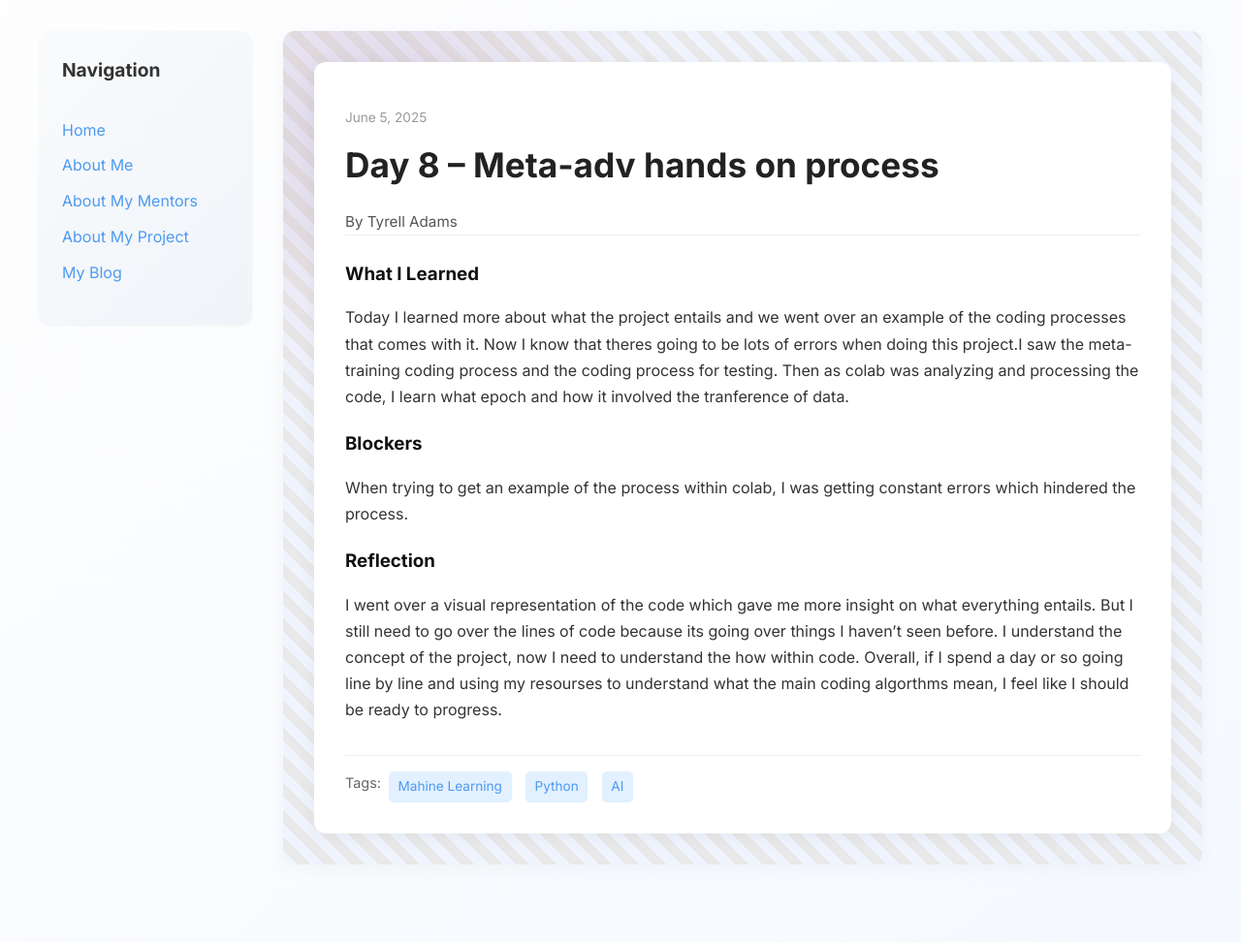
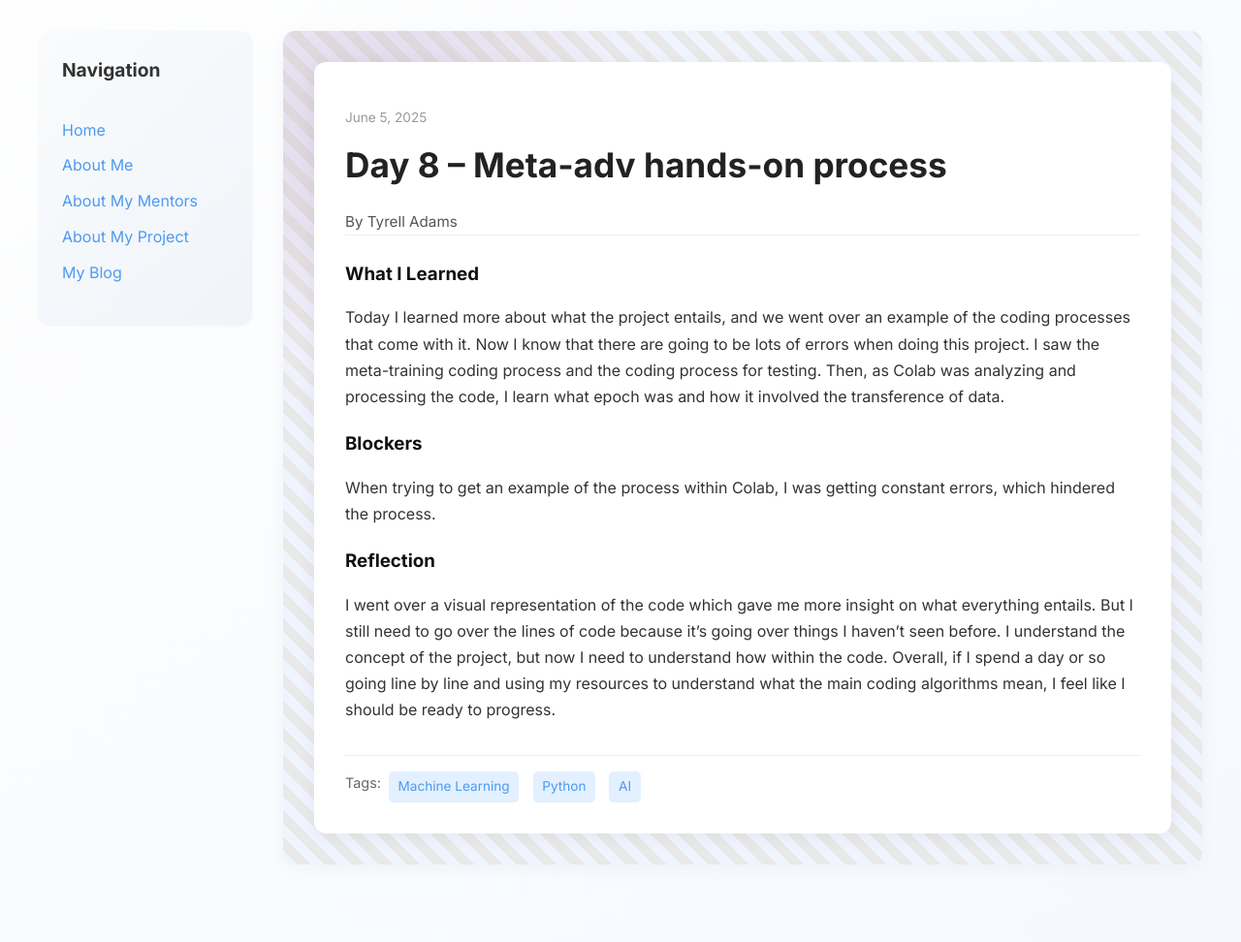
Before and after one commit to Tyrell-Adams/Tyrell-Adams.github.io, a Jekyll site: the page built from _posts/2025-06-05-day-8.md, in a window 1280 px wide. Shown: the whole page at 97% size. Built offline with Jekyll 4.4.1, drawn with Linux system fonts in a browser that asks for light colours.

Commit message:
Update 2025-06-05-day-8.md

```diff
--- a/_posts/2025-06-05-day-8.md
+++ b/_posts/2025-06-05-day-8.md
@@ -1,16 +1,16 @@
 ---
 layout: post
-title: "Day 8 – Meta-adv hands on process"
+title: "Day 8 – Meta-adv hands-on process"
 date: 2025-06-05
 author: Tyrell Adams
 permalink: /day8.html
-tags: ["Mahine Learning", "Python", "AI"]
+tags: ["Machine Learning", "Python", "AI"]
 
 what_i_learned: |
-  Today I learned more about what the project entails and we went over an example of the coding processes that comes with it. Now I know that theres going to be lots of errors when doing this project.I saw the meta-training coding process and the coding process for testing. Then as colab was analyzing and processing the code, I learn what epoch and how it involved the tranference of data.
+  Today I learned more about what the project entails, and we went over an example of the coding processes that come with it. Now I know that there are going to be lots of errors when doing this project. I saw the meta-training coding process and the coding process for testing. Then, as Colab was analyzing and processing the code, I learn what epoch was and how it involved the transference of data.
 blockers: |
-  When trying to get an example of the process within colab, I was getting constant errors which hindered the process.
+  When trying to get an example of the process within Colab, I was getting constant errors, which hindered the process.
 
 reflection: |
-  I went over a visual representation of the code which gave me more insight on what everything entails. But I still need to go over the lines of code because its going over things I haven't seen before. I understand the concept of the project, now I need to understand the how within code. Overall, if I spend a day or so going line by line and using my resourses to understand what the main coding algorthms mean, I feel like I should be ready to progress.
+  I went over a visual representation of the code which gave me more insight on what everything entails. But I still need to go over the lines of code because it's going over things I haven't seen before. I understand the concept of the project, but now I need to understand how within the code. Overall, if I spend a day or so going line by line and using my resources to understand what the main coding algorithms mean, I feel like I should be ready to progress.
 ---
```
